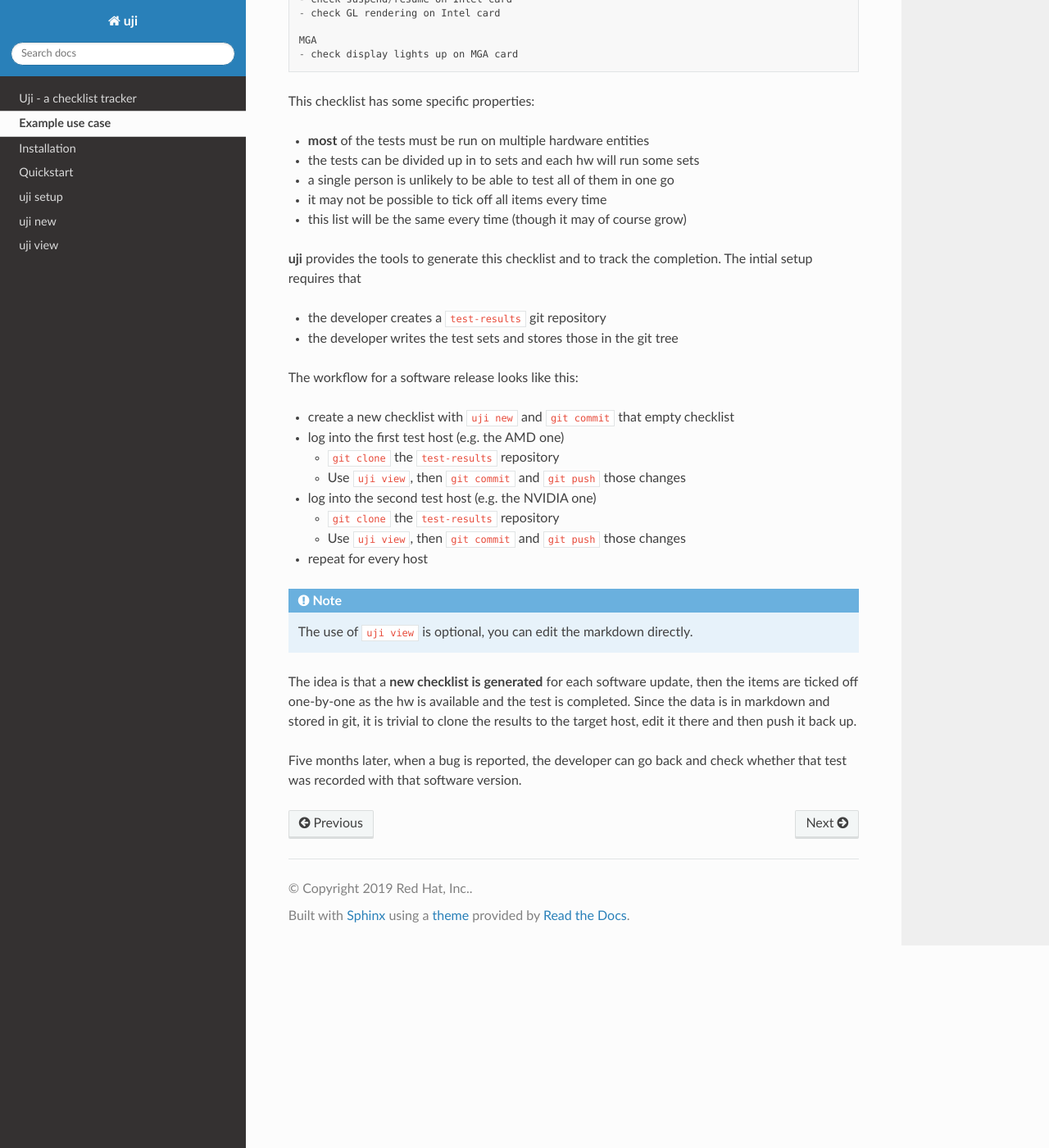
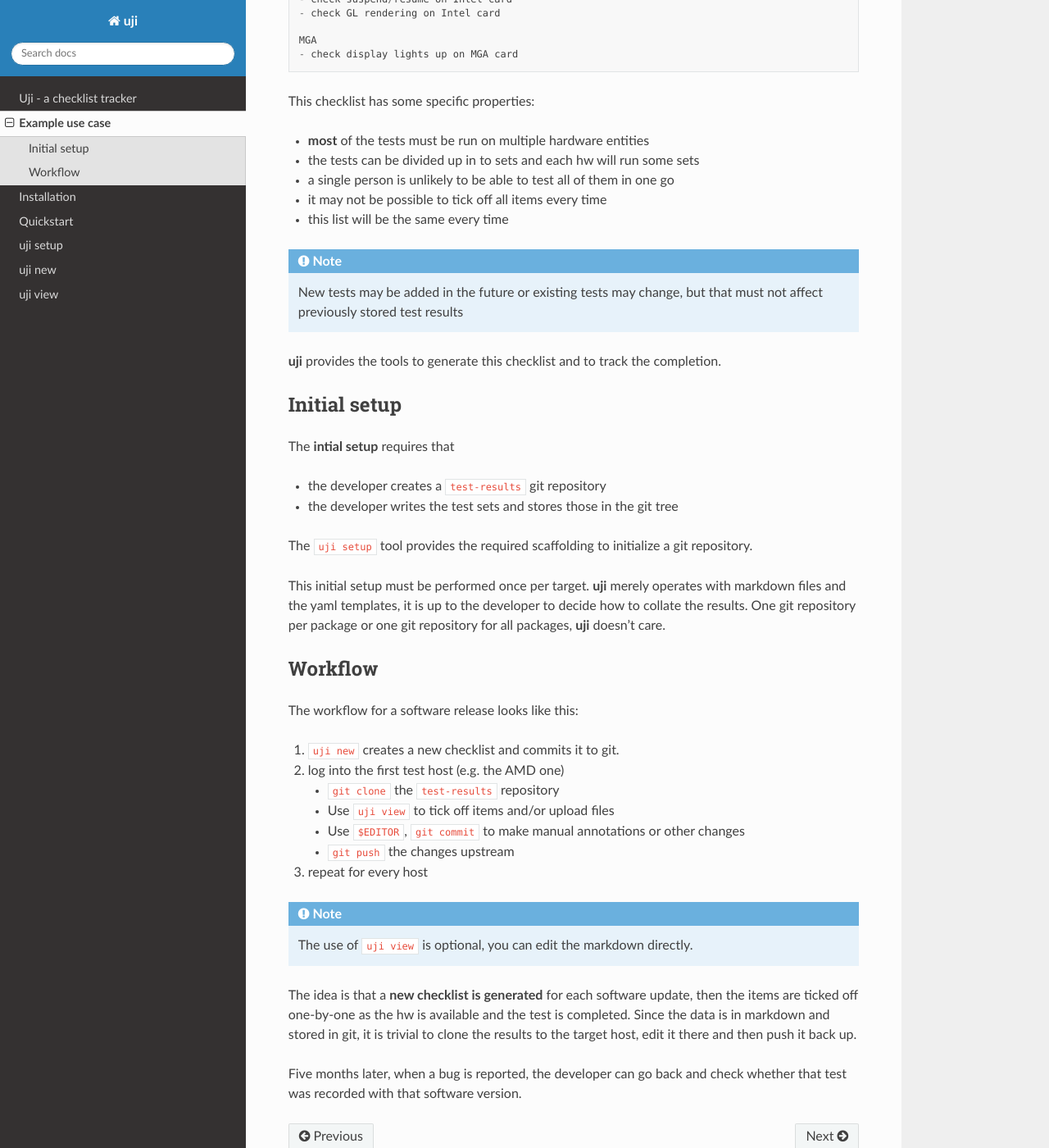
Before and after one commit to whot/uji, a Sphinx documentation site: the page built from doc/source/use-cases.rst, in a window 1280 px wide and 1400 px high, scrolled down 422 px. Shown: the whole window at 82% size. Built offline with Sphinx 7.4.7 and the Read the Docs theme 2.0.0, drawn with Linux system fonts in a browser that asks for light colours.

Commit message:
doc: plenty of documentation updates

```diff
--- a/doc/source/use-cases.rst
+++ b/doc/source/use-cases.rst
@@ -28,30 +28,46 @@ This checklist has some specific properties:
 - the tests can be divided up in to sets and each hw will run some sets
 - a single person is unlikely to be able to test all of them in one go
 - it may not be possible to tick off all items every time
-- this list will be the same every time (though it may of course grow)
+- this list will be the same every time
+
+.. note:: New tests may be added in the future or existing tests may change,
+          but that must not affect previously stored test results
 
 
 **uji** provides the tools to generate this checklist and to track the
-completion. The intial setup requires that
+completion.
+
+Initial setup
+=============
+
+The **intial setup** requires that
 
 - the developer creates a ``test-results`` git repository
 - the developer writes the test sets and stores those in the git tree
 
+The ``uji setup`` tool provides the required scaffolding to initialize a git
+repository.
+
+This initial setup must be performed once per target. **uji** merely
+operates with markdown files and the yaml templates, it is up to the
+developer to decide how to collate the results. One git repository per
+package or one git repository for all packages, **uji** doesn't care.
+
+
+Workflow
+========
+
 The workflow for a software release looks like this:
 
-- create a new checklist with ``uji new`` and ``git commit`` that empty
-  checklist
-- log into the first test host (e.g. the AMD one)
+#. ``uji new`` creates a new checklist and commits it to git.
+#. log into the first test host (e.g. the AMD one)
 
-  - ``git clone`` the ``test-results`` repository
-  - Use ``uji view``, then ``git commit`` and ``git push`` those changes
+   - ``git clone`` the ``test-results`` repository
+   - Use ``uji view`` to tick off items and/or upload files
+   - Use ``$EDITOR``, ``git commit`` to make manual annotations or other changes
+   - ``git push`` the changes upstream
 
-- log into the second test host (e.g. the NVIDIA one)
-
-  - ``git clone`` the ``test-results`` repository
-  - Use ``uji view``, then ``git commit`` and ``git push`` those changes
-
-- repeat for every host
+#. repeat for every host
 
 .. note:: The use of ``uji view`` is optional, you can edit the markdown
           directly.
```
Also changed, not shown: doc/source/tools.rst (+6 -6 lines).
